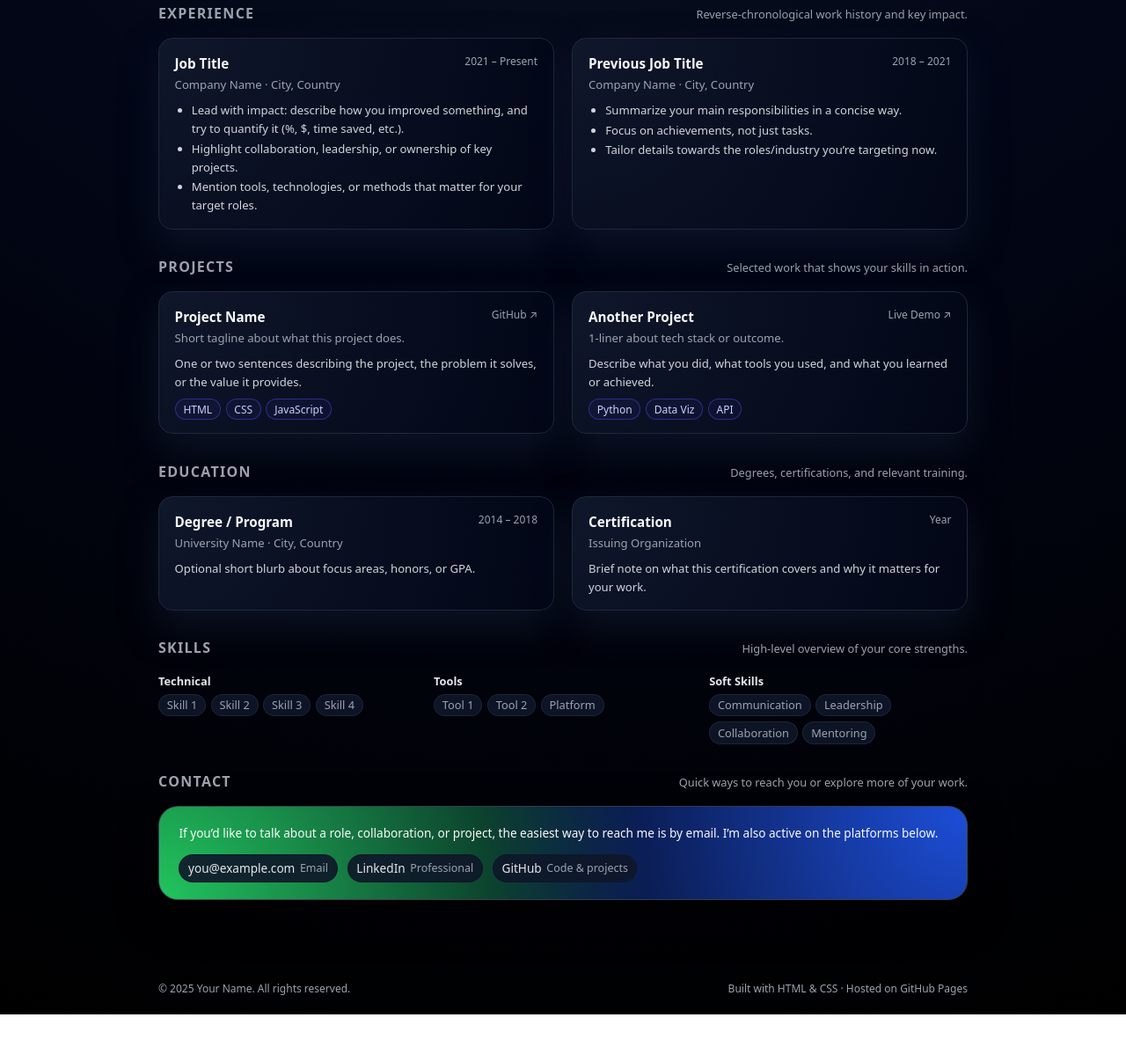
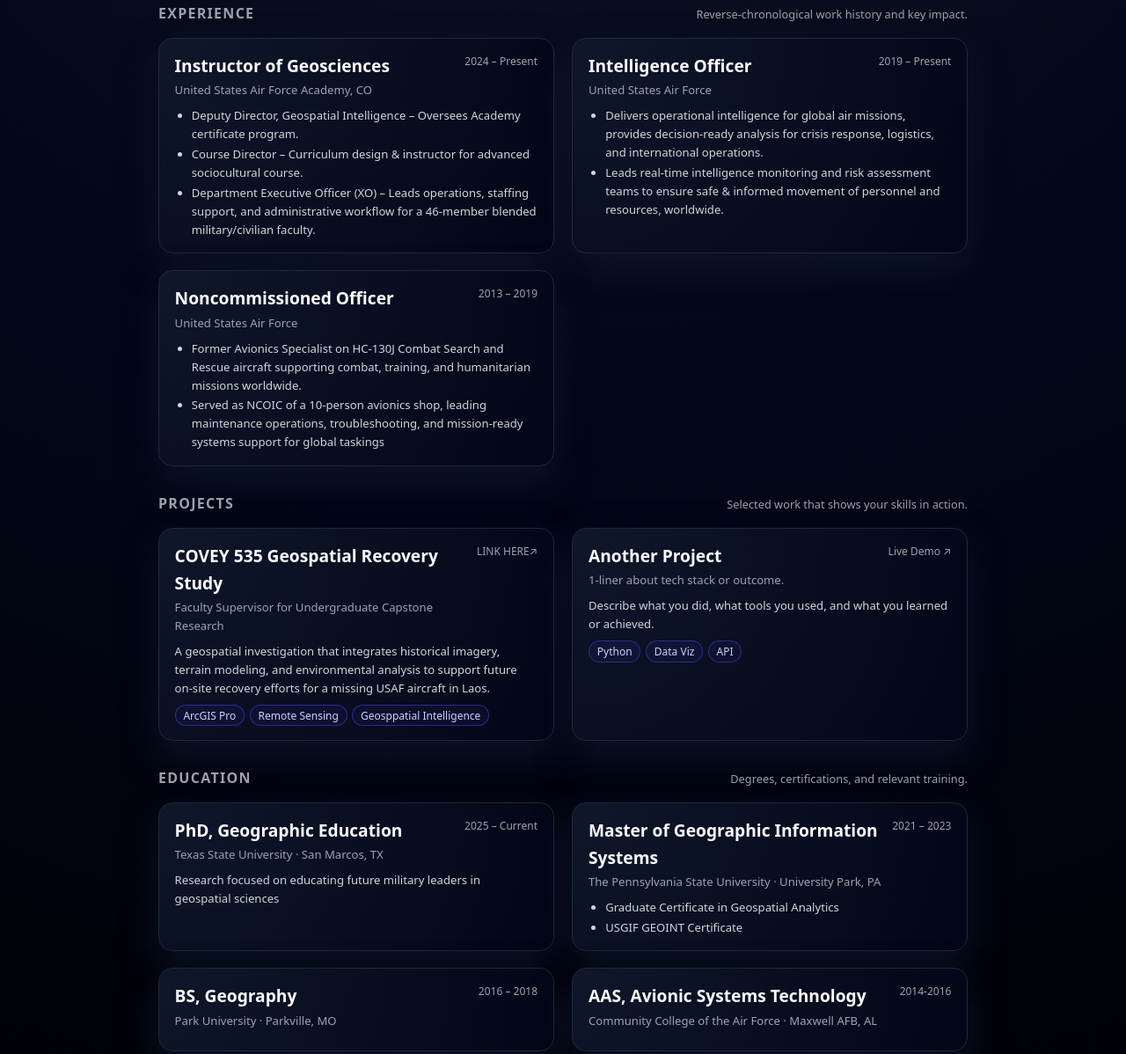
Before and after one commit to dumaleja/Portfolio, a plain HTML site: page index.html in a window 1280 px wide. Shown: the part 565-1763 px from the top of the page at 88% size. Before the commit the page ends 1718 px from the top, so only its background shows below. Drawn offline with Linux system fonts and the light colour scheme.

Commit message:
Revise resume details for Jared Dumale
Updated personal information and experience details in the resume.

```diff
--- a/index.html
+++ b/index.html
@@ -2,14 +2,14 @@
 <html lang="en">
 <head>
   <meta charset="UTF-8" />
-  <title>Your Name | Resume</title>
+  <title>Jared Dumale | Resume</title>
   <meta name="viewport" content="width=device-width, initial-scale=1" />
   <meta name="description" content="Online resume and portfolio for Your Name." />
   <style>
     :root {
       --bg: #050816;
       --bg-alt: #0b1020;
-      --accent: #4f46e5;
+      --accent: #180fc2;
       --accent-soft: rgba(79, 70, 229, 0.08);
       --text: #f9fafb;
       --muted: #9ca3af;
@@ -349,7 +349,7 @@
     }
 
     .card-title {
-      font-size: 0.95rem;
+      font-size: 1.2rem;
       font-weight: 600;
       margin-bottom: 0.1rem;
     }
@@ -533,10 +533,10 @@
   <header>
     <div class="nav-inner">
       <div class="nav-brand">
-        <div class="avatar-circle">YD</div>
+        <div class="avatar-circle">JD</div>
         <div>
-          <div class="nav-name">Your Name</div>
-          <div class="nav-tag">Your Role · Your Location</div>
+          <div class="nav-name">Jared Dumale</div>
+          <div class="nav-tag">Intelligence Officer · Colorado Springs, CO</div>
         </div>
       </div>
       <nav class="nav-links">
@@ -554,13 +554,11 @@
     <section class="hero" id="top">
       <div>
         <h1 class="hero-title">
-          <span class="hero-highlight">Your Name</span><br />
+          <span class="hero-highlight">Jared Dumale</span><br />
           <span>Resume & Portfolio</span>
         </h1>
         <p class="hero-subtitle">
-          One or two sentences that summarize who you are and what you do.
-          Mention your focus areas, years of experience, or what kind of role
-          you’re looking for.
+          Separating US military leader, geospatial educator, and journeyman intelligence professional seeking opportunities to contribute to a mission-driven organization.
         </p>
 
         <div class="hero-meta">
@@ -599,7 +597,7 @@
         </div>
 
         <div class="hero-chip-row">
-          <div class="hero-chip">X+ years experience</div>
+          <div class="hero-chip">12+  years experience</div>
           <div class="hero-chip">Specialty · Domain</div>
           <div class="hero-chip">Key Tool / Skill</div>
           <div class="hero-chip">Another Skill</div>
@@ -627,24 +625,20 @@
         <article class="card">
           <div class="card-header">
             <div>
-              <div class="card-title">Job Title</div>
-              <div class="card-subtitle">Company Name · City, Country</div>
+              <div class="card-title">Instructor of Geosciences</div>
+              <div class="card-subtitle">United States Air Force Academy, CO</div>
             </div>
-            <div class="card-meta">2021 – Present</div>
+            <div class="card-meta">2024 – Present</div>
           </div>
           <div class="card-body">
             <ul>
               <li>
-                Lead with impact: describe how you improved something, and try to
-                quantify it (%, $, time saved, etc.).
+                Deputy Director, Geospatial Intelligence – Oversees Academy certificate program.
               </li>
               <li>
-                Highlight collaboration, leadership, or ownership of key
-                projects.
+                Course Director – Curriculum design & instructor for advanced sociocultural course.
               </li>
-              <li>
-                Mention tools, technologies, or methods that matter for your
-                target roles.
+              <li>Department Executive Officer (XO) – Leads operations, staffing support, and administrative workflow for a 46-member blended military/civilian faculty.
               </li>
             </ul>
           </div>
@@ -653,21 +647,35 @@
         <article class="card">
           <div class="card-header">
             <div>
-              <div class="card-title">Previous Job Title</div>
-              <div class="card-subtitle">Company Name · City, Country</div>
+              <div class="card-title">Intelligence Officer</div>
+              <div class="card-subtitle">United States Air Force</div>
             </div>
-            <div class="card-meta">2018 – 2021</div>
+            <div class="card-meta">2019 – Present</div>
           </div>
           <div class="card-body">
             <ul>
-              <li>Summarize your main responsibilities in a concise way.</li>
-              <li>Focus on achievements, not just tasks.</li>
-              <li>
-                Tailor details towards the roles/industry you’re targeting now.
-              </li>
+              <li>Delivers operational intelligence for global air missions, provides decision-ready analysis for crisis response, logistics, and international operations.</li>
+              <li>Leads real-time intelligence monitoring and risk assessment teams to ensure safe & informed movement of personnel and resources, worldwide.</li>
             </ul>
           </div>
         </article>
+
+        <article class="card">
+            <div class="card-header">
+              <div>
+                <div class="card-title">Noncommissioned Officer</div>
+                <div class="card-subtitle">United States Air Force</div>
+              </div>
+              <div class="card-meta">2013 – 2019</div>
+            </div>
+            <div class="card-body">
+              <ul>
+                <li>Former Avionics Specialist on HC-130J Combat Search and Rescue aircraft supporting combat, training, and humanitarian missions worldwide.
+                <li>Served as NCOIC of a 10-person avionics shop, leading maintenance operations, troubleshooting, and mission-ready systems support for global taskings
+                </li>
+              </ul>
+            </div>
+          </article>
 
         <!-- Add more experience cards as needed -->
       </div>
@@ -686,9 +694,9 @@
         <article class="card">
           <div class="card-header">
             <div>
-              <div class="card-title">Project Name</div>
+              <div class="card-title">COVEY 535 Geospatial Recovery Study</div>
               <div class="card-subtitle">
-                Short tagline about what this project does.
+                Faculty Supervisor for Undergraduate Capstone Research
               </div>
             </div>
             <div class="card-meta">
@@ -696,19 +704,18 @@
                 href="https://github.com/yourusername/project"
                 target="_blank"
                 rel="noopener"
-                >GitHub ↗</a
+                >LINK HERE↗</a
               >
             </div>
           </div>
           <div class="card-body">
             <p>
-              One or two sentences describing the project, the problem it solves,
-              or the value it provides.
+                A geospatial investigation that integrates historical imagery, terrain modeling, and environmental analysis to support future on-site recovery efforts for a missing USAF aircraft in Laos.
             </p>
             <div class="chip-row">
-              <span class="chip">HTML</span>
-              <span class="chip">CSS</span>
-              <span class="chip">JavaScript</span>
+              <span class="chip">ArcGIS Pro</span>
+              <span class="chip">Remote Sensing</span>
+              <span class="chip">Geosppatial Intelligence</span>
             </div>
           </div>
         </article>
@@ -756,33 +763,60 @@
 
       <div class="grid-2">
         <article class="card">
+            <div class="card-header">
+              <div>
+                <div class="card-title">PhD, Geographic Education</div>
+                <div class="card-subtitle">
+                  Texas State University · San Marcos, TX
+                </div>
+              </div>
+              <div class="card-meta">2025 – Current</div>
+            </div>
+            <div class="card-body">
+              <p>Research focused on educating future military leaders in geospatial sciences</p>
+            </div>
+          </article>
+          <article class="card">
+            <div class="card-header">
+              <div>
+                <div class="card-title">Master of Geographic Information Systems</div>
+                <div class="card-subtitle">
+                  The Pennsylvania State University · University Park, PA
+                </div>
+              </div>
+              <div class="card-meta">2021 – 2023</div>
+            </div>
+            <div class="card-body">
+                <ul>
+                    <li>Graduate Certificate in Geospatial Analytics</li>
+                    <li>USGIF GEOINT Certificate</li>
+            </div>
+          </article>
+
+        <article class="card">
           <div class="card-header">
             <div>
-              <div class="card-title">Degree / Program</div>
+              <div class="card-title">BS, Geography</div>
               <div class="card-subtitle">
-                University Name · City, Country
+                Park University · Parkville, MO
               </div>
             </div>
-            <div class="card-meta">2014 – 2018</div>
+            <div class="card-meta">2016 – 2018</div>
           </div>
           <div class="card-body">
-            <p>Optional short blurb about focus areas, honors, or GPA.</p>
           </div>
         </article>
 
         <article class="card">
           <div class="card-header">
             <div>
-              <div class="card-title">Certification</div>
-              <div class="card-subtitle">Issuing Organization</div>
+              <div class="card-title">AAS, Avionic Systems Technology</div>
+              <div class="card-subtitle">Community College of the Air Force  · Maxwell AFB, AL</div>
             </div>
-            <div class="card-meta">Year</div>
+            <div class="card-meta">2014-2016</div>
           </div>
           <div class="card-body">
-            <p>
-              Brief note on what this certification covers and why it matters for
-              your work.
-            </p>
+
           </div>
         </article>
       </div>
@@ -801,27 +835,33 @@
         <div>
           <div class="skill-group-title">Technical</div>
           <div class="skill-tags">
-            <span class="skill-tag">Skill 1</span>
-            <span class="skill-tag">Skill 2</span>
-            <span class="skill-tag">Skill 3</span>
-            <span class="skill-tag">Skill 4</span>
+            <span class="skill-tag">Geospatial Analysis</span>
+            <span class="skill-tag">Remote Sensing</span>
+            <span class="skill-tag">Intelligence Analysis</span>
+            <span class="skill-tag">Data Visualization</span>
+            <span class="skill-tag">Threat Analysis</span>
           </div>
         </div>
         <div>
           <div class="skill-group-title">Tools</div>
           <div class="skill-tags">
-            <span class="skill-tag">Tool 1</span>
-            <span class="skill-tag">Tool 2</span>
-            <span class="skill-tag">Platform</span>
+            <span class="skill-tag">ArcGIS Pro</span>
+            <span class="skill-tag">Open Street Maps</span>
+            <span class="skill-tag">Python</span>
+            <span class="skill-tag">Adobe Creative Suite</span>
+            <span class="skill-tag">Microsoft Office</span>
+            <span class="skill-tag">GitHub</span>
           </div>
         </div>
         <div>
           <div class="skill-group-title">Soft Skills</div>
           <div class="skill-tags">
             <span class="skill-tag">Communication</span>
-            <span class="skill-tag">Leadership</span>
+            <span class="skill-tag">Military Leadership</span>
             <span class="skill-tag">Collaboration</span>
             <span class="skill-tag">Mentoring</span>
+            <span class="skill-tag">Cross-Cultural Competence</span>
+            <span class="skill-tag">Instruction & Curriculum Design</span>
           </div>
         </div>
       </div>
@@ -846,13 +886,13 @@
         <div class="contact-row">
           <!-- Email -->
           <a href="mailto:you@example.com" class="contact-link">
-            you@example.com
+            jared.dumale@afacademy.af.edu
             <span>Email</span>
           </a>
 
           <!-- LinkedIn -->
           <a
-            href="https://www.linkedin.com/in/yourusername"
+            href="https://www.linkedin.com/in/jareddumale"
             target="_blank"
             rel="noopener"
             class="contact-link"
@@ -877,7 +917,7 @@
   </main>
 
   <footer>
-    <span>© <span id="year"></span> Your Name. All rights reserved.</span>
+    <span>© <span id="year"></span> Jared Dumale. All rights reserved.</span>
     <span>Built with HTML &amp; CSS · Hosted on GitHub Pages</span>
   </footer>
 
```
